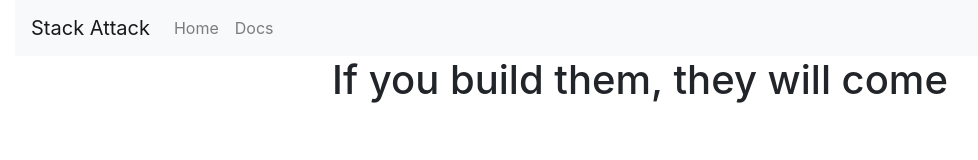
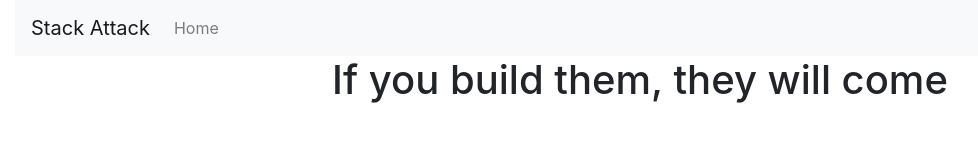
Before and after one commit to glenngartner/Stack_Attack, an Angular app: page /docs in a window 1280 px wide. Shown: the top 160 px of the page, without its empty margins (0-978 px from the left). Built offline with nearby package versions, Linux system fonts and the light colour scheme.

Commit message:
remove docs link from Navbar, add typedoc build to package.json

```diff
--- a/package.json
+++ b/package.json
@@ -10,7 +10,8 @@
     "e2e": "ng e2e",
     "ghp": "npx ngh --dir=dist/stack-attack",
     "prod": "ng build --prod --base-href /Stack_Attack/",
-    "toGHP": "ng build --prod --base-href /Stack_Attack/ && npx ngh --dir=dist/stack-attack"
+    "toGHP": "ng build --prod --base-href /Stack_Attack/ && npx ngh --dir=dist/stack-attack",
+    "build-docs": "typedoc --out docs/ src/app/"
   },
   "private": true,
   "dependencies": {
--- a/src/app/docs/docs.component.ts
+++ b/src/app/docs/docs.component.ts
@@ -5,6 +5,9 @@ import { Component, OnInit } from '@angular/core';
   templateUrl: './docs.component.html',
   styleUrls: ['./docs.component.css']
 })
+/**
+ * Intended to display the TypeDoc outputs, but alas, lack of time prevailed
+ */
 export class DocsComponent implements OnInit {
 
   constructor() { }
--- a/src/app/navbar/navbar.component.ts
+++ b/src/app/navbar/navbar.component.ts
@@ -6,6 +6,12 @@ import {PageLinks} from '../generic/interfaces';
   templateUrl: './navbar.component.html',
   styleUrls: ['./navbar.component.css']
 })
+
+/**
+ * Navbar view component
+ * Seems like overkill for just one link, but it was intended to contain more, like a project documentation view, for easy reference
+ * Lack of time prevailed. Leaving this here to receive points for good intentions
+ */
 export class NavbarComponent implements OnInit {
 
   /**
@@ -13,7 +19,7 @@ export class NavbarComponent implements OnInit {
    */
   public links: PageLinks[] = [
     {name: 'Home', route: ''},
-    {name: 'Docs', route: 'docs'}
+    // {name: 'Docs', route: 'docs'}
 
   ];
 
```
Also changed, not shown: 13 other files (tests, documents, lock files or other folders).
